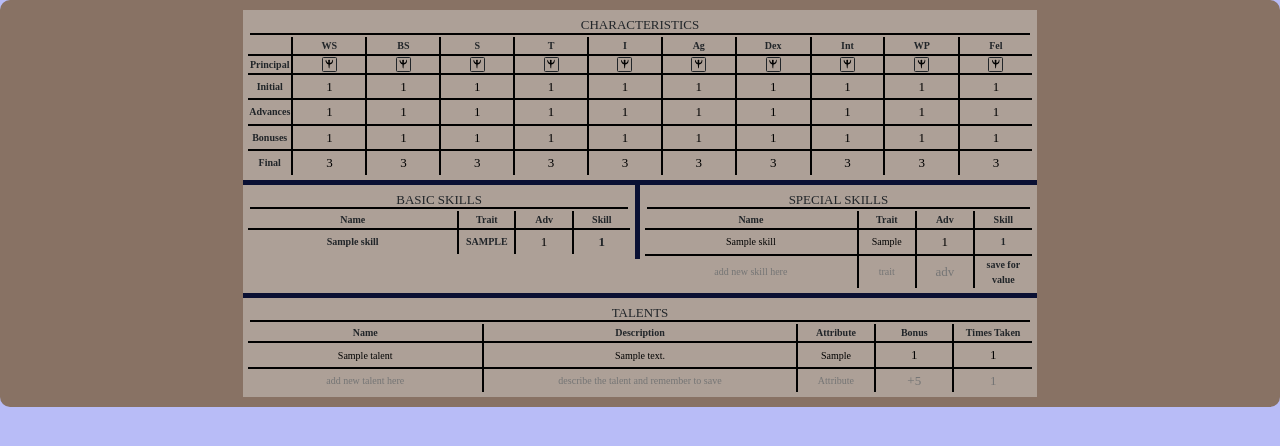
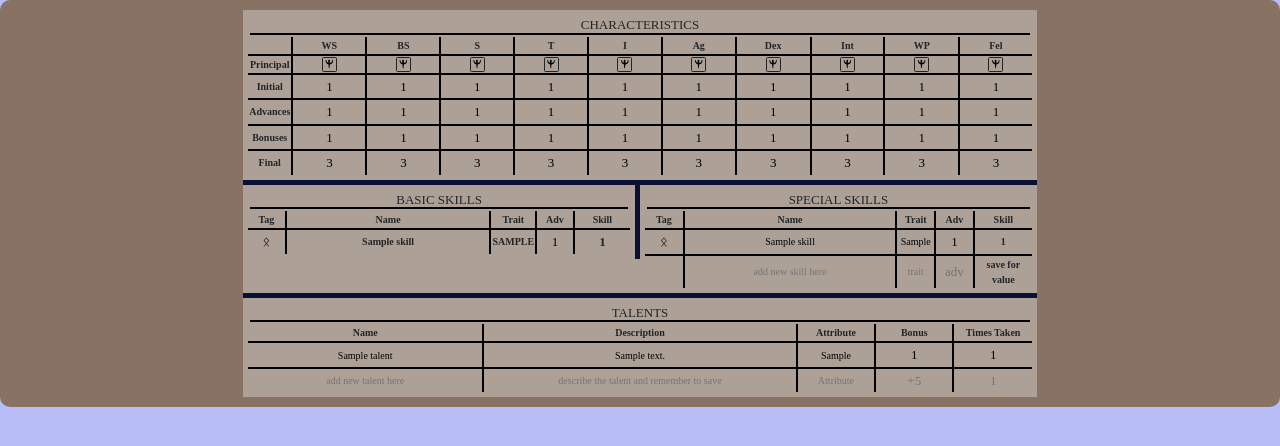
Before and after one commit to JESvane99/RPG_character_sheet, a Flask app: page /1/sheet-p2 in a window 1280 px wide. Shown: the part 58-504 px from the top of the page. Run offline with Flask 3, Linux system fonts and the light colour scheme; tables that the repository leaves empty hold one stand-in row (values such as "Sample post"); some web fonts are replaced.

Commit message:
feat: skill tags for overview of important skills

```diff
--- a/src/main.py
+++ b/src/main.py
@@ -133,6 +133,9 @@ def skills_and_talents(id):
 
     if request.method == "POST":
         app.logger.info("POST request received")
+        app.logger.info("-"*50)
+        app.logger.info(request.full_path)
+        app.logger.info("-"*50)
         app.logger.info(request.form)
         app.logger.info("saving basic skills:")
         save_basic_skills(request.form, character, db)
--- a/src/models.py
+++ b/src/models.py
@@ -228,6 +228,7 @@ class BasicSkill(db.Model):
     name: Mapped[str]
     attribute: Mapped[str]
     advances: Mapped[int] = mapped_column(default=0)
+    tag: Mapped[int] = mapped_column(default=0)
 
     @property
     def base_value(self):
@@ -245,6 +246,7 @@ class Skill(db.Model):
     name: Mapped[str]
     attribute: Mapped[str]
     advances: Mapped[int] = mapped_column(default=0)
+    tag: Mapped[int] = mapped_column(default=0)
 
     @property
     def base_value(self):
--- a/src/static/style.css
+++ b/src/static/style.css
@@ -351,3 +351,14 @@ input[type="checkbox"]:focus {
 outline: max(2px, 0.15em) solid currentColor;
 outline-offset: max(2px, 0.15em);
 }
+
+select {
+    background-color: rgb(173, 160, 151);
+    appearance: none;
+    width: 100%;
+    text-align: center;
+    font-size: small;
+    margin: 0;
+    padding: 0;
+    border: none;
+}
--- a/src/templates/skills_and_talents/basic_skills.html
+++ b/src/templates/skills_and_talents/basic_skills.html
@@ -2,20 +2,29 @@
   <h4>BASIC SKILLS</h4>
   <table>
     <tr>
+      <th class="width-10">Tag</th>
       <th class="width-55">Name</th>
-      <th class="width-15">Trait</th>
-      <th class="width-15">Adv</th>
+      <th class="width-10">Trait</th>
+      <th class="width-10">Adv</th>
       <th class="width-15">Skill</th>
     </tr>
     {% for item in character.basic_skills|sort(attribute="name") %}
     <tr>
+      <td class="width-10">
+        <select name="{{ item.name|lower }}-tag" id="">
+          <option value="0" {{ "selected" if item.tag==0 }}></option>
+          <option value="1" {{ "selected" if item.tag==1 }}>ᛟ</option>
+          <option value="2" {{ "selected" if item.tag==2 }}>ᚨ</option>
+          <option value="3" {{ "selected" if item.tag==3 }}>ᚾ</option>
+        </select>
+      </td>
       <td class="width-55">{{ item.name }}</td>
       {% if item.attribute in ("ag","dex","int","fel") %}
-      <td class="width-15">{{ item.attribute|title }}</td>
+      <td class="width-10">{{ item.attribute|title }}</td>
       {% else %}
-      <td class="width-15">{{ item.attribute|upper }}</td>
+      <td class="width-10">{{ item.attribute|upper }}</td>
       {% endif %}
-      <td class="width-15"><input class="input-number" type="number" name="{{ item.name|lower }}-adv" value="{{ item.advances }}"></td>
+      <td class="width-10"><input class="input-number" type="number" name="{{ item.name|lower }}-adv" value="{{ item.advances }}"></td>
       <td class="width-15 number">{{ item.total }}</td>
     </tr>
     {% endfor %}
--- a/src/templates/skills_and_talents/special_skills.html
+++ b/src/templates/skills_and_talents/special_skills.html
@@ -2,23 +2,40 @@
   <h4>SPECIAL SKILLS</h4>
   <table>
     <tr>
+      <th class="width-10">Tag</th>
       <th class="width-55">Name</th>
-      <th class="width-15">Trait</th>
-      <th class="width-15">Adv</th>
+      <th class="width-10">Trait</th>
+      <th class="width-10">Adv</th>
       <th class="width-15">Skill</th>
     </tr>
     {% for item in character.skills|sort(attribute="name") %}
     <tr>
+      <td class="width-10">
+        <select name="skills_tag_{{ item.id }}" id="">
+          <option value="0" {{ "selected" if item.tag==0 }}></option>
+          <option value="1" {{ "selected" if item.tag==1 }}>ᛟ</option>
+          <option value="2" {{ "selected" if item.tag==2 }}>ᚨ</option>
+          <option value="3" {{ "selected" if item.tag==3 }}>ᚾ</option>
+        </select>
+      </td>
       <td class="width-55"><input class="input-text" type="text" name="skills_name_{{ item.id }}" value="{{ item.name }}"></td>
-      <td class="width-15"><input class="input-text" type="text" name="skills_attribute_{{ item.id }}" value="{{ item.attribute }}"></td>
-      <td class="width-15"><input class="input-number" type="number" name="skills_advances_{{ item.id }}" value="{{ item.advances }}"></td>
+      <td class="width-10"><input class="input-text" type="text" name="skills_attribute_{{ item.id }}" value="{{ item.attribute }}"></td>
+      <td class="width-10"><input class="input-number" type="number" name="skills_advances_{{ item.id }}" value="{{ item.advances }}"></td>
       <td class="width-15">{{ item.total }}</td>
     </tr>
     {% endfor %}
     <tr>
+      <td class="width-10">
+        <select name="skills_tag_new" id="">
+          <option value="0"></option>
+          <option value="1">ᛟ</option>
+          <option value="2">ᚨ</option>
+          <option value="3">ᚾ</option>
+        </select>
+      </td>
       <td class="width-55"><input class="input-text" type="text" name="skills_name_new" placeholder="add new skill here"></td>
-      <td class="width-15"><input class="input-text" type="text" name="skills_attribute_new" placeholder="trait"></td>
-      <td class="width-15"><input class="input-number" type="number" name="skills_advances_new" placeholder="adv"></td>
+      <td class="width-10"><input class="input-text" type="text" name="skills_attribute_new" placeholder="trait"></td>
+      <td class="width-10"><input class="input-number" type="number" name="skills_advances_new" placeholder="adv"></td>
       <td class="width-15">save for value</td>
     </tr>
   </table>
--- a/src/utils.py
+++ b/src/utils.py
@@ -273,6 +273,7 @@ def save_cv(form, character, db):
 def save_basic_skills(form, character, db):
     for skill in character.basic_skills:
         skill.advances = int(form.get(f"{skill.name.lower()}-adv") or 0)
+        skill.tag = int(form.get(f"{skill.name.lower()}-tag") or 0)
 
     try:
         db.session.commit()
@@ -376,6 +377,7 @@ def save_skills(form, character, db):
             form.get(f"skills_attribute_{skill.id}")
         )
         skill.advances = int(form.get(f"skills_advances_{skill.id}") or 0)
+        skill.tag = int(form.get(f"skills_tag_{skill.id}") or 0)
         if not skill.name:
             db.session.delete(skill)
 
@@ -385,11 +387,13 @@ def save_skills(form, character, db):
             form.get("skills_attribute_new").lower()
         )
         new_advances = int(form.get("skills_advances_new") or 0)
+        new_tag = int(form.get("skills_tag_new") or 0)
         new_skill = Skill(
             character_id=character.id,
             name=new_name,
             attribute=new_attribute,
             advances=new_advances,
+            tag=new_tag,
         )
         db.session.add(new_skill)
 
@@ -695,6 +699,7 @@ def reset_trappings(character, db):
 def reset_basic_skills(character, db):
     for skill in character.basic_skills:
         skill.advances = 0
+        skill.tag = 0
     try:
         db.session.commit()
     except Exception as e:
```
Also changed, not shown: alembic/versions/b14a806c1b5b_add_skill_tags.py (added, +33 -0 lines), src/templates/skills_and_talents/characteristics.html (+0 -12 lines).
